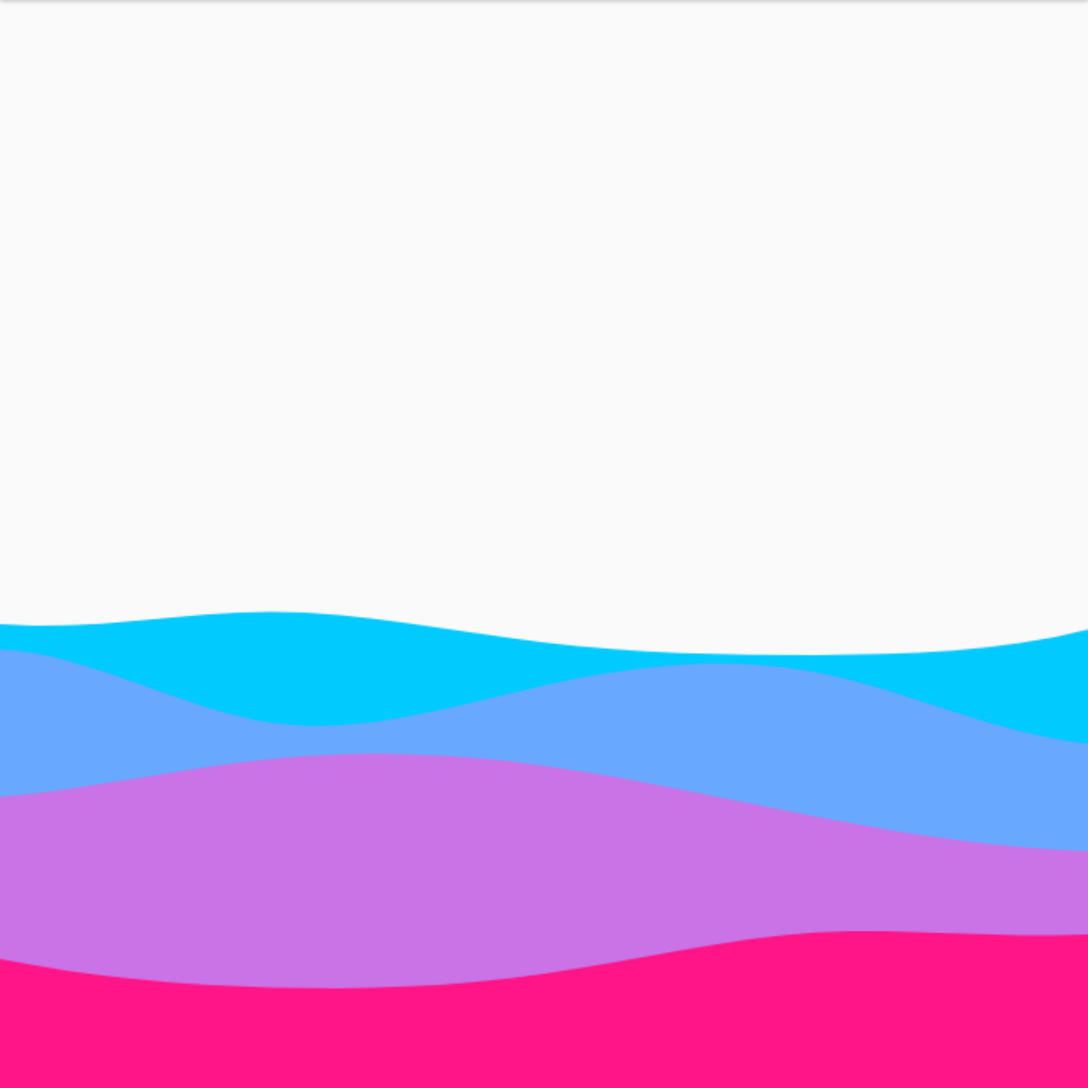
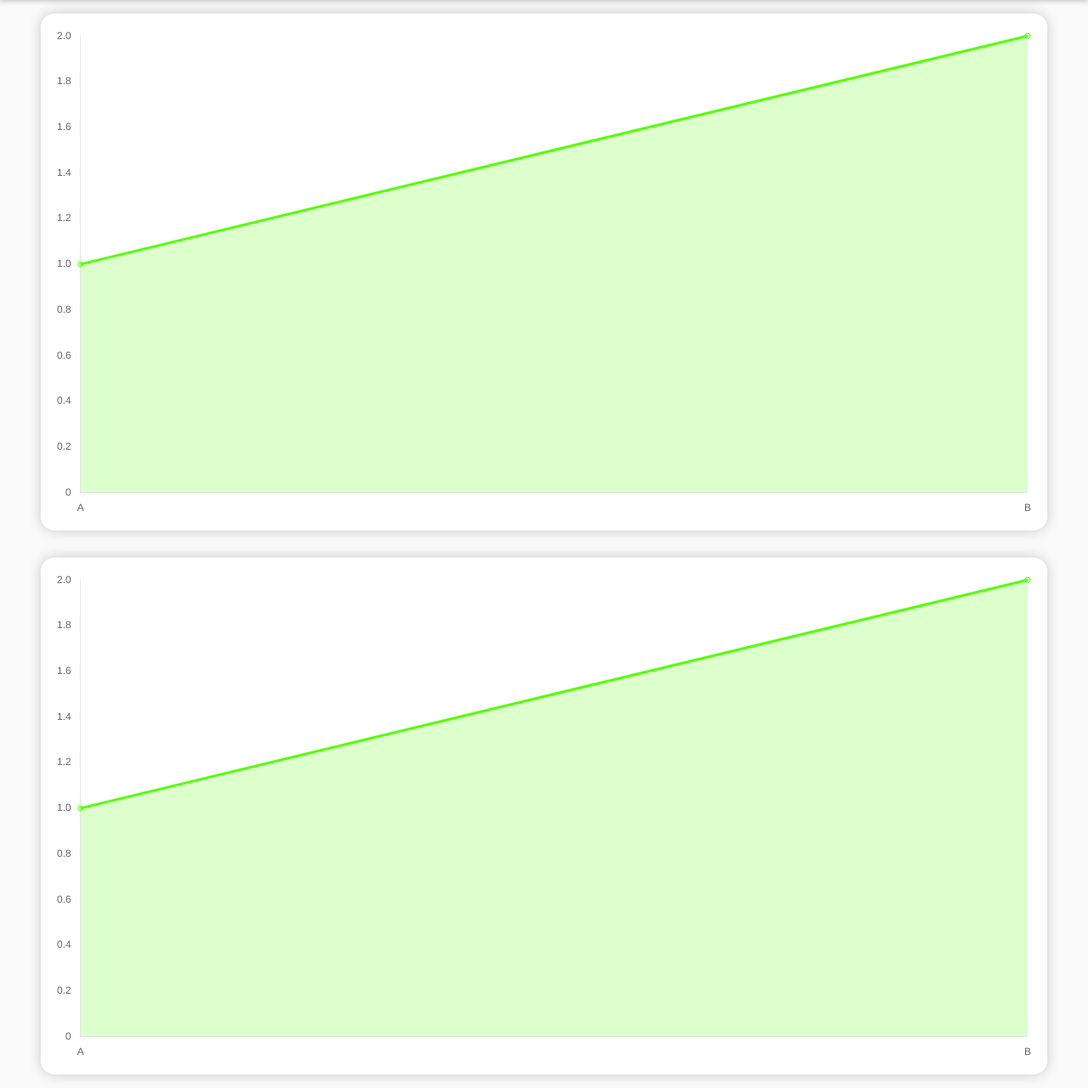
Before and after one commit to tylerpitcher/flask-blog, a Flask app: page /dashboard/ in a window 1280 px wide. Shown: the part 64-1344 px from the top of the page at 85% size. Run offline with Flask 2, Linux system fonts and the light colour scheme; the visitor is signed in with stand-in values (Sample User, id 1); data that the repository does not hold is empty; some libraries are stand-ins or nearby versions.

Commit message:
Add basic charts

```diff
--- a/blog/static/css/base.css
+++ b/blog/static/css/base.css
@@ -45,6 +45,10 @@ li, a {
     overflow: scroll;
 }
 
+.grid .no-bg {
+    background-image: none;
+}
+
 .posts, .posts ul {
     width: 100%;
 }
@@ -90,7 +94,7 @@ li, a {
     background-color: white;
     border-radius: 1em;
     box-shadow: 0px 0px 1em 0px rgba(0, 0, 0, 0.2);
-    margin-top: 2em;
+    margin: 1em 0em 1em 0em;
     width: 90%;
     display: flex;
     flex-direction: column;
@@ -202,3 +206,14 @@ nav ul li a:hover {
     flex-direction: row;
     justify-content: space-between;
 }
+
+canvas {
+    max-height: 50vh;
+}
+
+.charts {
+    width: 100%;
+    display: flex;
+    flex-direction: column;
+    align-items: center;
+}
--- /dev/null
+++ b/blog/static/js/displayCharts.js
@@ -0,0 +1,44 @@
+const config = {
+    type: 'line',
+    data: {
+        labels: ['A', 'B'],
+        datasets: [
+            {
+                label: 'Points',
+                data: [1, 2],
+                fill: true,
+                borderColor: '#53FF00',
+                backgroundColor: 'rgba(83, 255, 0, 0.2)',
+                lineTension: 0.1
+            }
+        ]
+    },
+    options: {
+        responsive: true,
+        plugins: {
+            legend: {
+                display: false
+            }
+        },
+        scales: {
+            y: {
+                beginAtZero: true,
+                grid: {
+                    display: false
+                }
+            },
+            x: {
+                grid: {
+                    display: false
+                }
+            }
+        }
+    }
+};
+
+function displayCharts() {
+    var ctx1 = document.getElementById('linechart1').getContext('2d');
+    var ctx2 = document.getElementById('linechart2').getContext('2d');
+    var linechart1 = new Chart(ctx1, config);
+    var linechart2 = new Chart(ctx2, config);
+}
--- a/blog/templates/dashboard.html
+++ b/blog/templates/dashboard.html
@@ -5,15 +5,17 @@
     <meta http-equiv="X-UA-Compatible" content="IE=edge">
     <meta name="viewport" content="width=device-width, initial-scale=1.0">
     <script src="https://cdnjs.cloudflare.com/ajax/libs/jquery/3.6.0/jquery.js" integrity="sha512-n/4gHW3atM3QqRcbCn6ewmpxcLAHGaDjpEBu4xZd47N0W2oQ+6q7oc3PXstrJYXcbNU1OHdQ1T7pAP+gi5Yu8g==" crossorigin="anonymous" referrerpolicy="no-referrer"></script>
+    <script src="https://cdnjs.cloudflare.com/ajax/libs/Chart.js/3.7.1/chart.js" integrity="sha512-Lii3WMtgA0C0qmmkdCpsG0Gjr6M0ajRyQRQSbTF6BsrVh/nhZdHpVZ76iMIPvQwz1eoXC3DmAg9K51qT5/dEVg==" crossorigin="anonymous" referrerpolicy="no-referrer"></script>
     <link rel="stylesheet" href="/static/css/base.css">
     <script src="/static/js/delete.js"></script>
-    <title>Home</title>
+    <script src="/static/js/displayCharts.js"></script>
+    <title>Dashboard</title>
 </head>
 <body class="grid">
     <header>
         {% include "nav.html" %}
     </header>
-    <main>
+    <main class="no-bg">
         {% with messages = get_flashed_messages(with_categories=True) %}
             {% for category, msg in messages %}
                 <div class="alert alert-{{category}}">
@@ -24,6 +26,19 @@
                 </div>
             {% endfor %}
         {% endwith %}
+
+        <section class="charts">
+            <div class="content">
+                <canvas id="linechart1"></canvas>
+            </div>
+
+            <div class="content">
+                <canvas id="linechart2"></canvas>
+            </div>
+            <script>
+                displayCharts();
+            </script>
+        </section>
 
         <section class="posts">
             {% for post, polarity in posts %}
```
